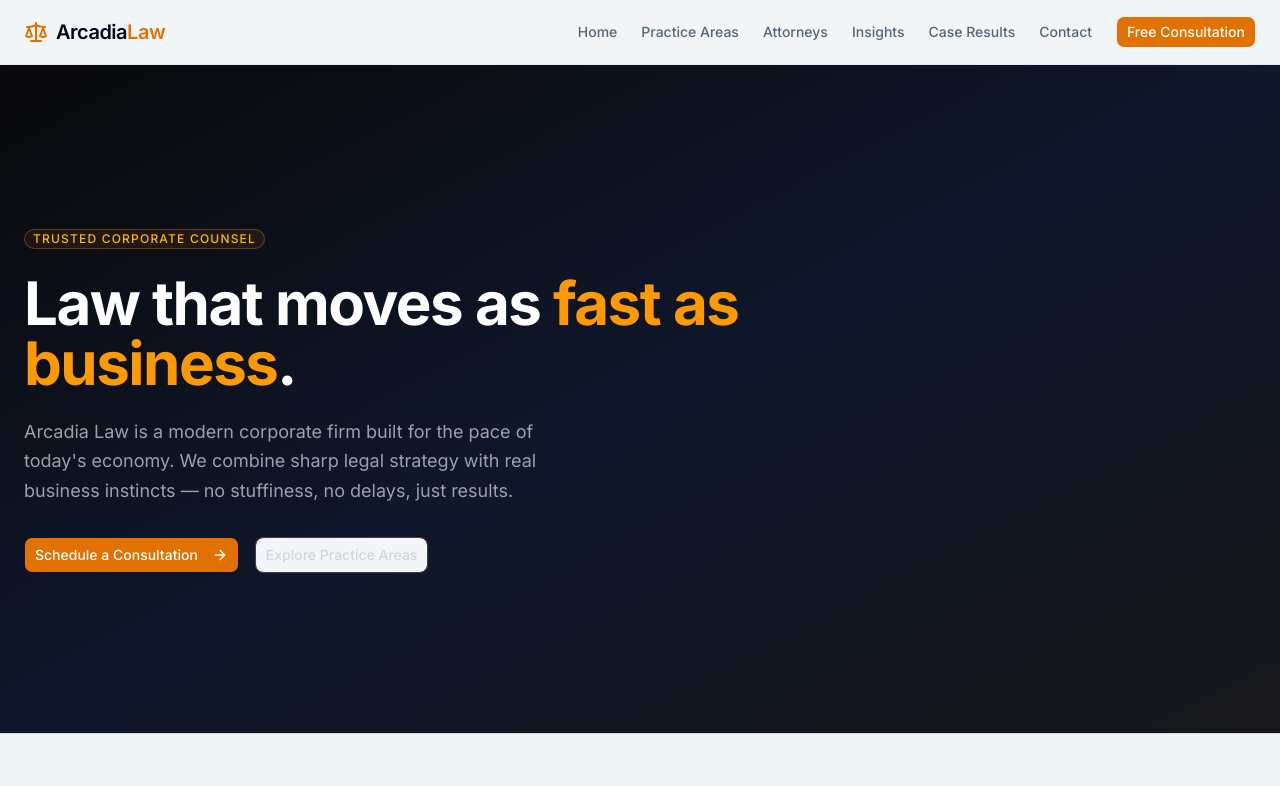
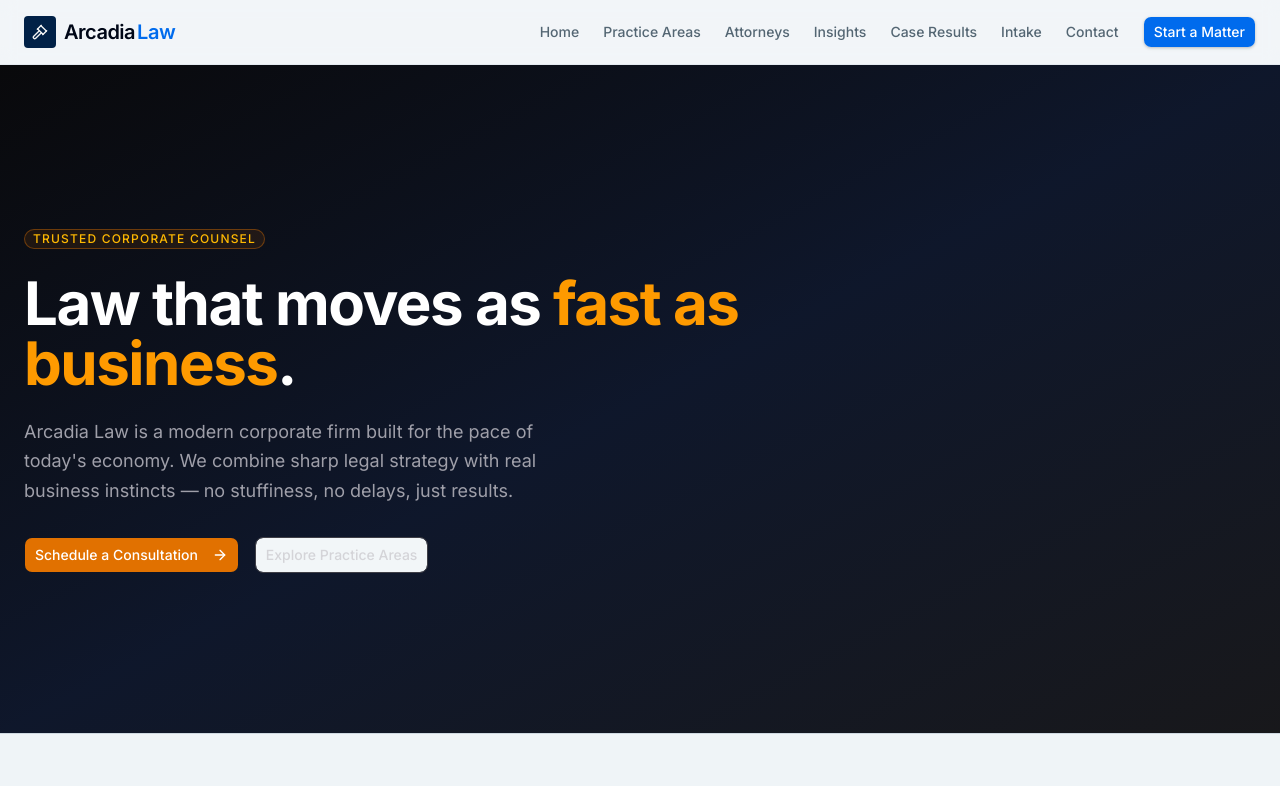
Before and after one commit to anas-khan-antimatter/mkt-arcadia-law, a Next.js app in the folder arcadia-law/: page / in a window 1280 px wide. Shown: the top 786 px of the page. Built offline with nearby package versions, Linux system fonts and the light colour scheme.

Commit message:
antimatter: checkpoint c-1790732954718-w4dlf

```diff
--- a/arcadia-law/src/components/layout/Header.tsx
+++ b/arcadia-law/src/components/layout/Header.tsx
@@ -1,7 +1,7 @@
 "use client";
 
 import Link from "next/link";
-import { Menu, X, Scale } from "lucide-react";
+import { Menu, X, Gavel } from "lucide-react";
 import { useState } from "react";
 import { Button } from "@/components/ui/button";
 import { Sheet, SheetContent, SheetTrigger } from "@/components/ui/sheet";
@@ -12,6 +12,7 @@ const navLinks = [
   { label: "Attorneys", href: "/attorneys" },
   { label: "Insights", href: "/insights" },
   { label: "Case Results", href: "/case-results" },
+  { label: "Intake", href: "/intake" },
   { label: "Contact", href: "/contact" },
 ];
 
@@ -21,10 +22,12 @@ export default function Header() {
   return (
     <header className="sticky top-0 z-50 w-full border-b border-border/40 bg-background/95 backdrop-blur supports-[backdrop-filter]:bg-background/60">
       <div className="container mx-auto flex h-16 items-center justify-between px-4 md:px-6">
-        <Link href="/" className="flex items-center gap-2">
-          <Scale className="h-6 w-6 text-amber-600" />
+        <Link href="/" className="flex items-center gap-2 group">
+          <div className="flex h-8 w-8 items-center justify-center rounded bg-primary text-primary-foreground transition-colors group-hover:bg-accent">
+            <Gavel className="h-4 w-4" />
+          </div>
           <span className="text-xl font-semibold tracking-tight">
-            Arcadia<span className="text-amber-600">Law</span>
+            Arcadia<span className="text-accent ml-0.5">Law</span>
           </span>
         </Link>
 
@@ -39,8 +42,8 @@ export default function Header() {
               {link.label}
             </Link>
           ))}
-          <Button className="bg-amber-600 hover:bg-amber-700 text-white" render={<Link href="/contact" />}>
-            Free Consultation
+          <Button className="bg-accent hover:bg-accent/90 text-accent-foreground shadow-sm" render={<Link href="/intake" />}>
+            Start a Matter
           </Button>
         </nav>
 
@@ -64,9 +67,9 @@ export default function Header() {
                 </Link>
               ))}
               <div className="mt-4 px-3">
-                <Button className="w-full bg-amber-600 hover:bg-amber-700 text-white" render={<Link href="/contact" />}>
-            Free Consultation
-          </Button>
+                <Button className="w-full bg-accent hover:bg-accent/90 text-accent-foreground shadow-sm" render={<Link href="/intake" />}>
+                  Start a Matter
+                </Button>
               </div>
             </div>
           </SheetContent>
```
